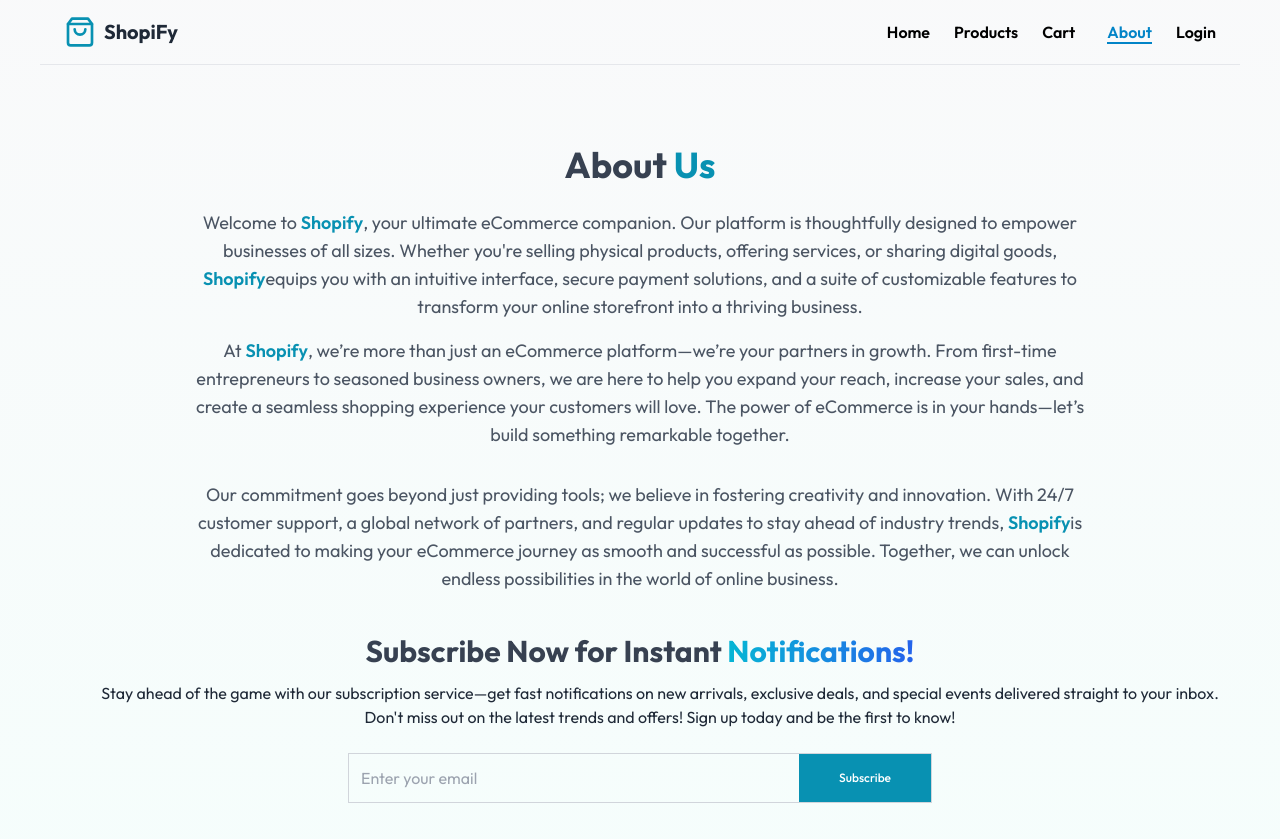
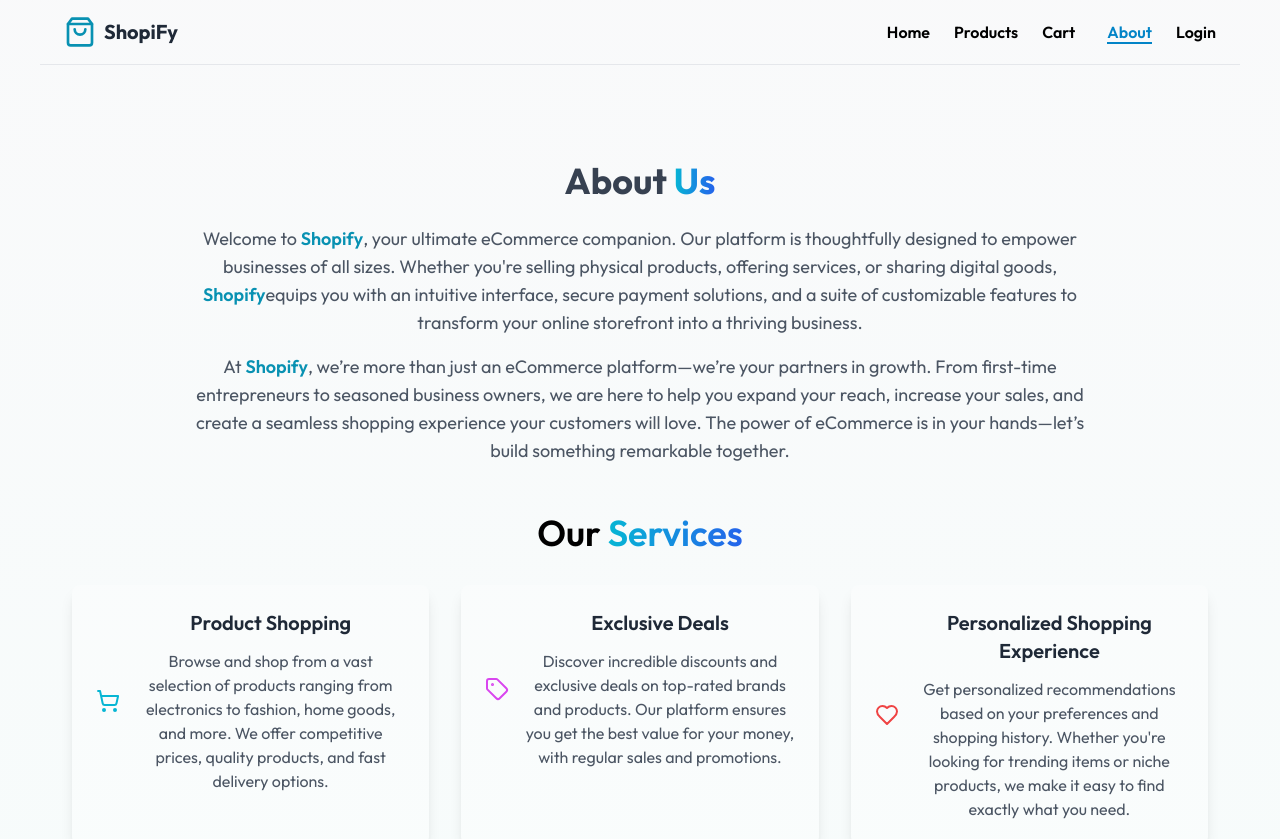
Before and after one commit to Aditya1or0/Ecommerce-Project, a React (Vite) app in the folder frontend/: page /about in a window 1280 px wide. Shown: the top 839 px of the page. Built offline with nearby package versions, Linux system fonts and the light colour scheme.

Commit message:
updated about page

```diff
--- a/frontend/src/page/About.tsx
+++ b/frontend/src/page/About.tsx
@@ -1,41 +1,69 @@
 import React from "react";
 import NewsLetterBox from "../components/NewsLetterBox";
+import Service from "../components/Service";
+import Experience from "../components/Experience";
+import { motion } from "framer-motion";
 
 const About: React.FC = () => {
   return (
-    <div className="flex flex-col items-center text-center my-20 px-4">
-      <h1 className="font-bold text-gray-700 text-4xl sm:text-4xl mb-6">
-        About <span className="text-cyan-600">Us</span>
-      </h1>
-      <p className="text-lg text-gray-600 max-w-4xl">
-        Welcome to <span className="text-cyan-600 font-semibold">Shopify</span>,
-        your ultimate eCommerce companion. Our platform is thoughtfully designed
-        to empower businesses of all sizes. Whether you're selling physical
-        products, offering services, or sharing digital goods,{" "}
-        <span className="text-cyan-600 font-semibold">Shopify</span>
-        equips you with an intuitive interface, secure payment solutions, and a
-        suite of customizable features to transform your online storefront into
-        a thriving business.
-      </p>
-      <p className="text-lg text-gray-600 max-w-4xl mt-4">
-        At <span className="text-cyan-600 font-semibold">Shopify</span>, we’re
-        more than just an eCommerce platform—we’re your partners in growth. From
-        first-time entrepreneurs to seasoned business owners, we are here to
-        help you expand your reach, increase your sales, and create a seamless
-        shopping experience your customers will love. The power of eCommerce is
-        in your hands—let’s build something remarkable together.
-      </p>
-      <p className="text-lg  text-gray-600 max-w-4xl mt-8">
-        Our commitment goes beyond just providing tools; we believe in fostering
-        creativity and innovation. With 24/7 customer support, a global network
-        of partners, and regular updates to stay ahead of industry trends,{" "}
-        <span className="text-cyan-600 font-semibold">Shopify</span>
-        is dedicated to making your eCommerce journey as smooth and successful
-        as possible. Together, we can unlock endless possibilities in the world
-        of online business.
-      </p>
+    <motion.div
+      className="flex flex-col items-center text-center my-20 px-4"
+      initial={{ opacity: 0, y: 50 }}
+      whileInView={{ opacity: 1, y: 0 }}
+      transition={{ duration: 1, ease: "easeInOut" }}
+      viewport={{ once: true }}
+    >
+      <motion.div
+        className="m-4"
+        initial={{ opacity: 0, y: -30 }}
+        animate={{ opacity: 1, y: 0 }}
+        transition={{ delay: 0.3, duration: 0.8 }}
+      >
+        <motion.h1
+          className="font-bold text-gray-700 text-4xl sm:text-4xl mb-6"
+          initial={{ opacity: 0, y: -30 }}
+          animate={{ opacity: 1, y: 0 }}
+          transition={{ delay: 0.3, duration: 0.8 }}
+        >
+          About{" "}
+          <span className="bg-clip-text text-transparent bg-gradient-to-r from-cyan-500 to-blue-600">
+            Us
+          </span>
+        </motion.h1>
+        <motion.p
+          className="text-lg text-gray-600 max-w-4xl"
+          initial={{ opacity: 0, y: 20 }}
+          animate={{ opacity: 1, y: 0 }}
+          transition={{ delay: 0.6, duration: 0.8 }}
+        >
+          Welcome to{" "}
+          <span className="text-cyan-600 font-semibold">Shopify</span>, your
+          ultimate eCommerce companion. Our platform is thoughtfully designed to
+          empower businesses of all sizes. Whether you're selling physical
+          products, offering services, or sharing digital goods,{" "}
+          <span className="text-cyan-600 font-semibold">Shopify</span>
+          equips you with an intuitive interface, secure payment solutions, and
+          a suite of customizable features to transform your online storefront
+          into a thriving business.
+        </motion.p>
+        <motion.p
+          className="text-lg text-gray-600 max-w-4xl mt-4"
+          initial={{ opacity: 0, y: 20 }}
+          animate={{ opacity: 1, y: 0 }}
+          transition={{ delay: 0.6, duration: 0.8 }}
+        >
+          At <span className="text-cyan-600 font-semibold">Shopify</span>, we’re
+          more than just an eCommerce platform—we’re your partners in growth.
+          From first-time entrepreneurs to seasoned business owners, we are here
+          to help you expand your reach, increase your sales, and create a
+          seamless shopping experience your customers will love. The power of
+          eCommerce is in your hands—let’s build something remarkable together.
+        </motion.p>
+      </motion.div>
+      <Service />
+      <Experience />
       <NewsLetterBox />
-    </div>
+    </motion.div>
   );
 };
 
```
